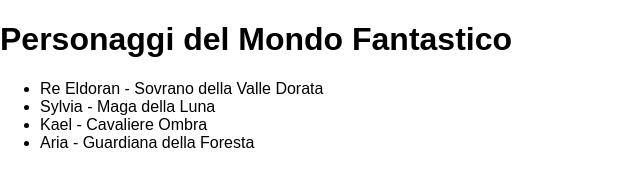
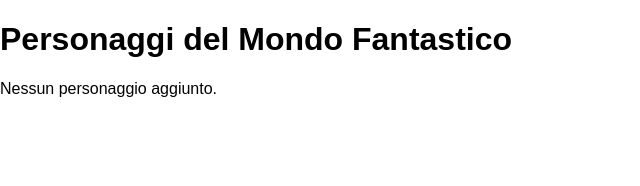
Before and after one commit to DoubleCuph/Diana-s-Journey, a plain HTML site: page personaggi.html in a window 1280 px wide. Shown: the whole page, without its empty margins (0-640 px from the left). Drawn offline with Linux system fonts and the light colour scheme.

Commit message:
Update personaggi.html

```diff
--- a/personaggi.html
+++ b/personaggi.html
@@ -2,17 +2,17 @@
 <html lang="it">
 <head>
     <meta charset="UTF-8">
-    <meta name="viewport" content="width=device-width, initial-scale=1.0">
     <title>Personaggi del Mondo Fantastico</title>
     <link rel="stylesheet" href="style.css">
 </head>
 <body>
     <h1>Personaggi del Mondo Fantastico</h1>
-    <ul>
-        <li>Re Eldoran - Sovrano della Valle Dorata</li>
-        <li>Sylvia - Maga della Luna</li>
-        <li>Kael - Cavaliere Ombra</li>
-        <li>Aria - Guardiana della Foresta</li>
-    </ul>
+    <p id="personaggi-list">Caricamento personaggi...</p>
+
+    <script>
+        document.addEventListener('DOMContentLoaded', function() {
+            document.getElementById('personaggi-list').textContent = localStorage.getItem('personaggiContent') || "Nessun personaggio aggiunto.";
+        });
+    </script>
 </body>
 </html>
```
